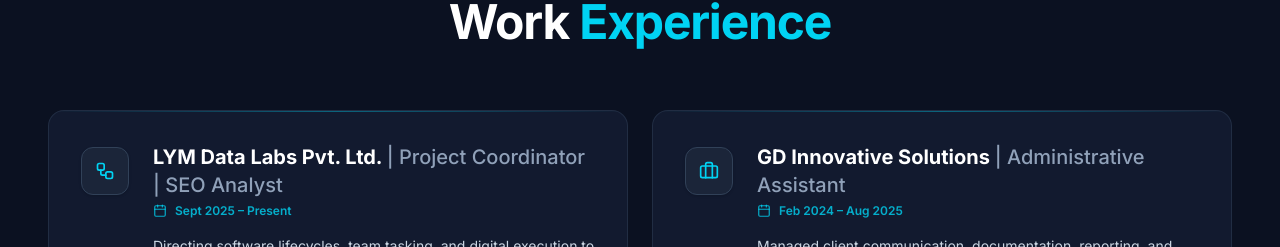
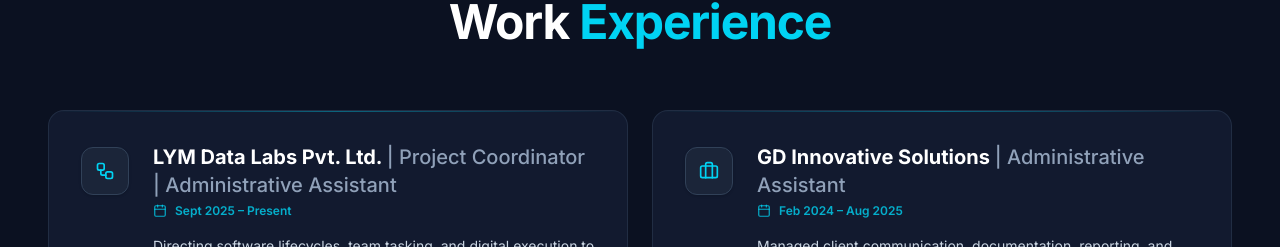
Before and after one commit to saravanaselvi2705/selvi-website, a React (Vite) app in the folder frontend/: page / in a window 1280 px wide. Shown: the part 2360-2607 px from the top of the page. Built offline with nearby package versions, Linux system fonts and the light colour scheme.

Commit message:
experince updated

```diff
--- a/frontend/src/components/Experience.tsx
+++ b/frontend/src/components/Experience.tsx
@@ -7,7 +7,7 @@
 export default function Experience() {
   const experiences = [
     {
-      role: "Project Coordinator | SEO Analyst",
+      role: "Project Coordinator | Administrative Assistant",
       company: "LYM Data Labs Pvt. Ltd.",
       period: "Sept 2025 – Present",
       icon: <Workflow className="w-5 h-5 text-cyan-400" />,
```
